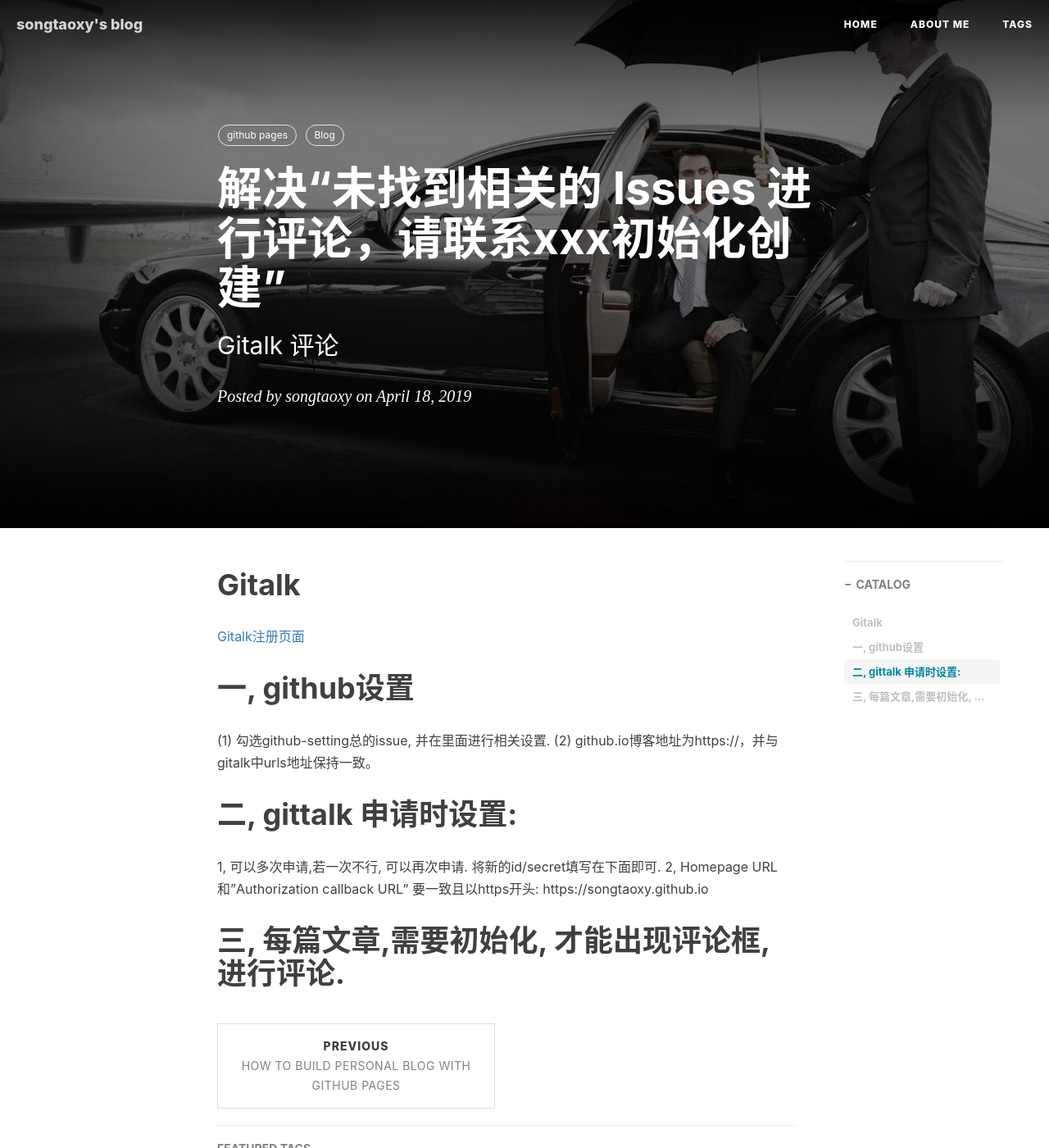
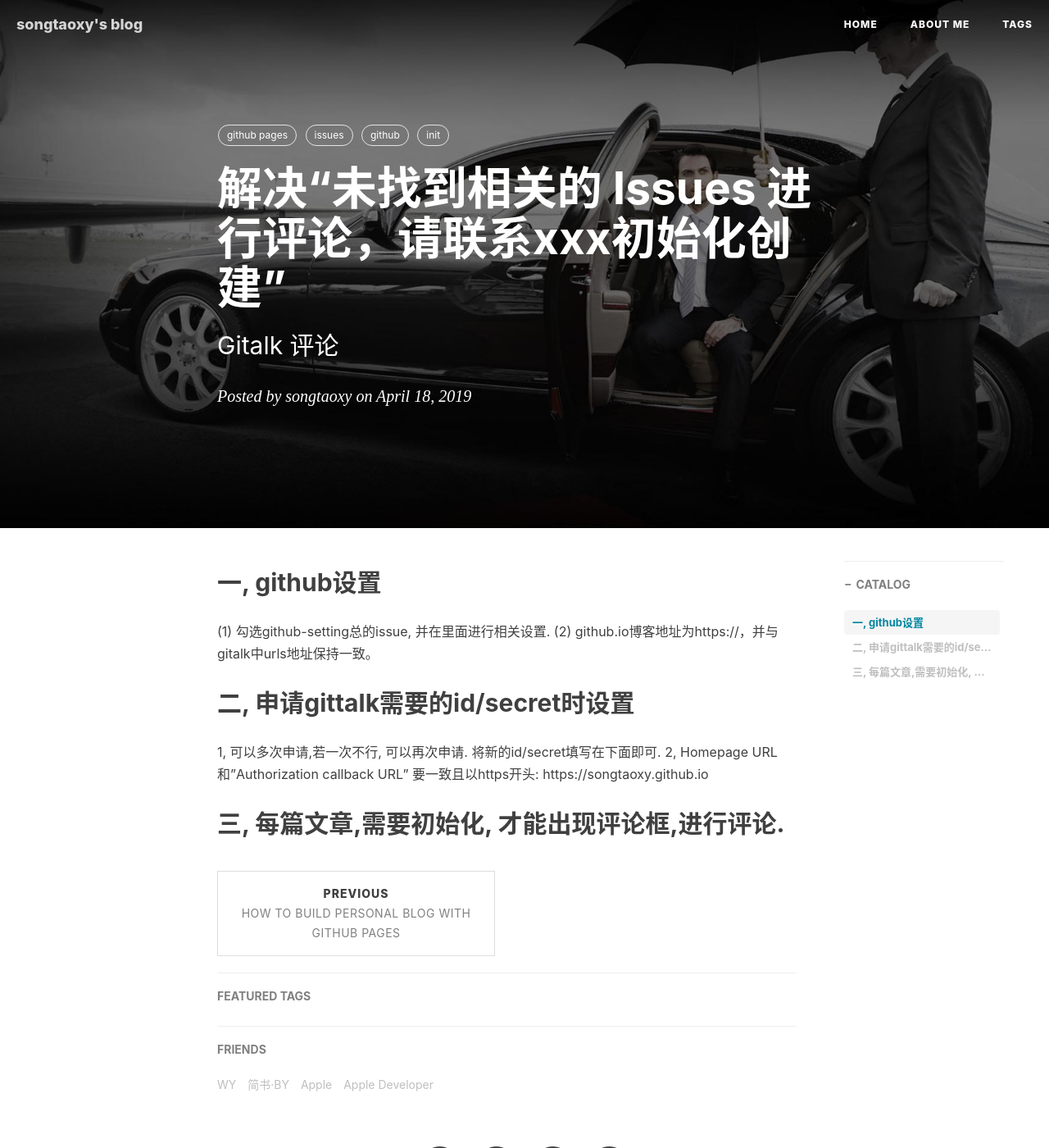
Before and after one commit to songtaoxy/songtaoxy.github.io, a Jekyll site: the page built from _posts/2019-04-18-解决“未找到相关的 Issues 进行评论，请联系xxx初始化创建”.md, in a window 1280 px wide and 1400 px high. Shown: the whole window at 82% size. Built offline with Jekyll 4.4.1, drawn with Linux system fonts in a browser that asks for light colours; nearby versions of some CDN libraries; comment, search, counter and statistics services are not loaded.

Commit message:
Update 2019-04-18-解决“未找到相关的 Issues 进行评论，请联系xxx初始化创建”.md

```diff
--- a/_posts/2019-04-18-解决“未找到相关的 Issues 进行评论，请联系xxx初始化创建”.md
+++ b/_posts/2019-04-18-解决“未找到相关的 Issues 进行评论，请联系xxx初始化创建”.md
@@ -8,15 +8,16 @@ header-img: img/post-bg-kuaidi.jpg
 catalog: true
 tags:
     - github pages
-    - Blog
+    - issues
+    - github
+    - init
 ---
 
-# Gitalk
-[Gitalk注册页面](https://github.com/settings/applications/1050081)
-# 一, github设置
+
+## 一, github设置
 (1) 勾选github-setting总的issue, 并在里面进行相关设置.
 (2) github.io博客地址为https://，并与gitalk中urls地址保持一致。
-# 二, gittalk 申请时设置:
+## 二, 申请gittalk需要的id/secret时设置
 1, 可以多次申请,若一次不行, 可以再次申请. 将新的id/secret填写在下面即可.
 2, Homepage URL 和"Authorization callback URL" 要一致且以https开头: https://songtaoxy.github.io
-# 三, 每篇文章,需要初始化, 才能出现评论框,进行评论.
+## 三, 每篇文章,需要初始化, 才能出现评论框,进行评论.
```
